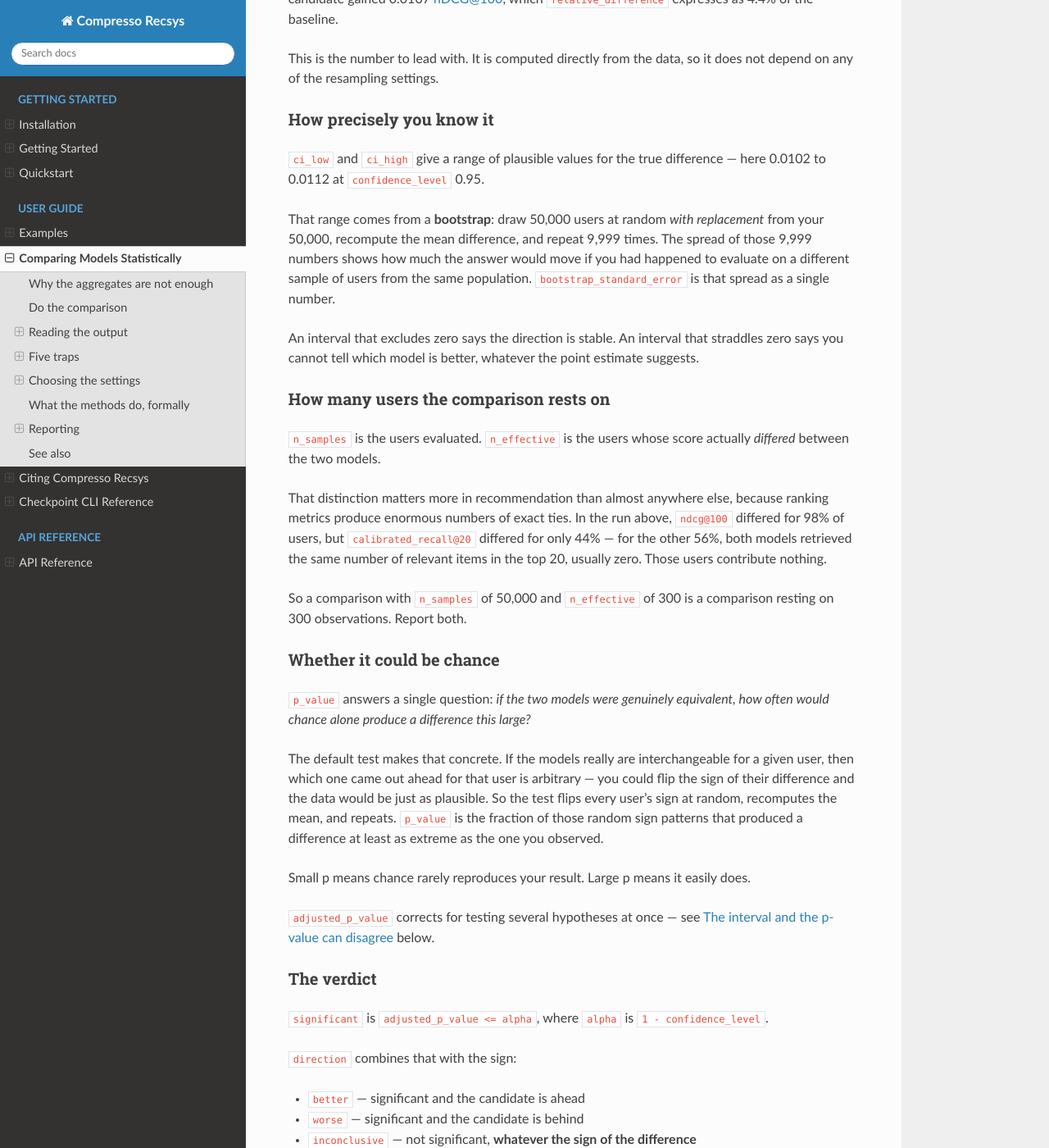
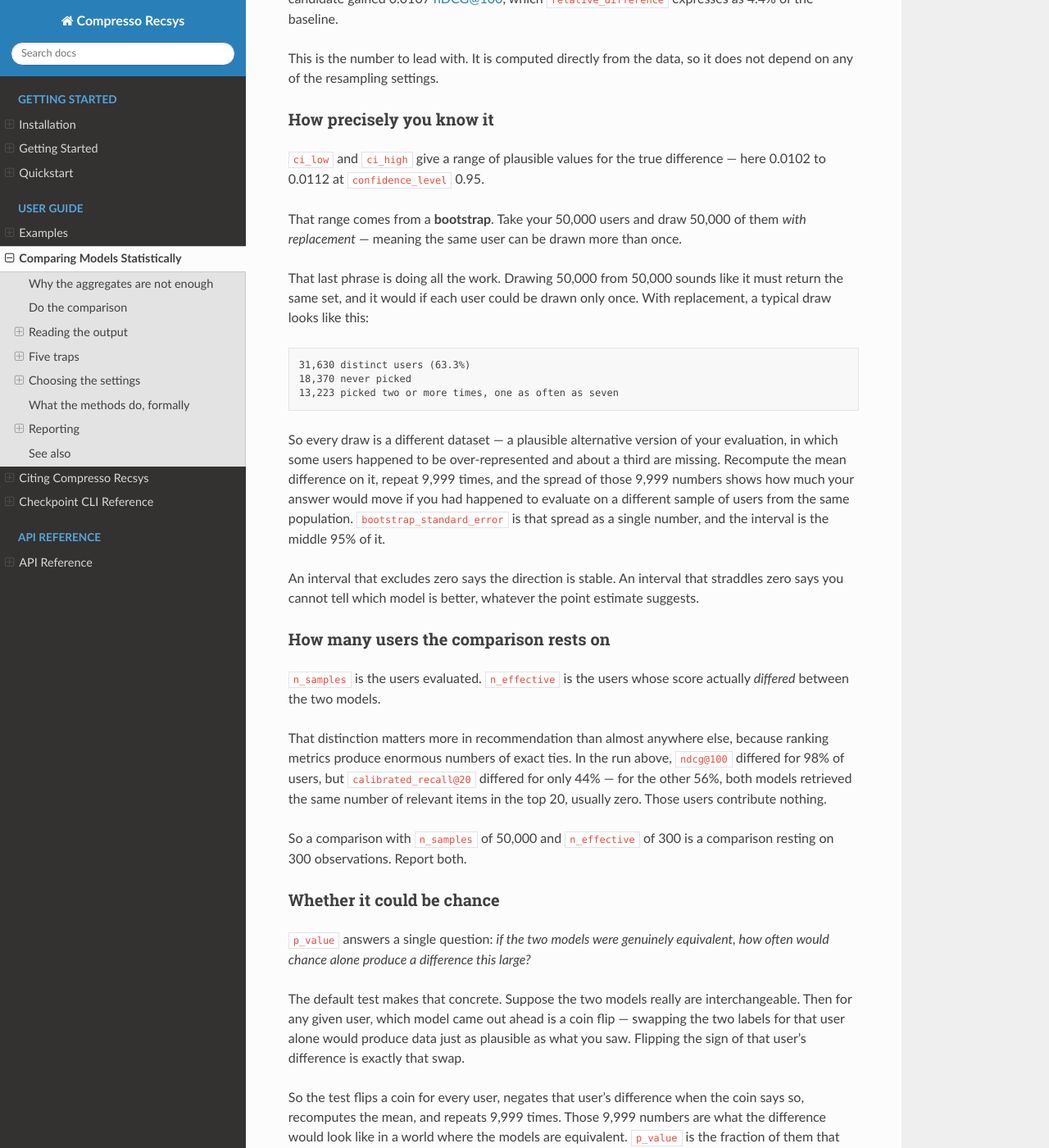
Before and after one commit to zombak79/compresso-recsys, a Sphinx documentation site: the page built from docs/source/statistical-comparison.rst, in a window 1280 px wide and 1400 px high, scrolled down 2035 px. Shown: the whole window at 82% size. Built offline with Sphinx 7.4.7 and the Read the Docs theme 3.1.0, drawn with Linux system fonts in a browser that asks for light colours; some of the changed text lies outside the part shown.

Commit message:
Explain what sampling with replacement actually does
The bootstrap paragraph named the mechanism without explaining it. A reader
who does not already know the method sees "draw 50,000 users from your
50,000" and reasonably concludes it must return the same set every time,
which would make the whole procedure a no-op. The phrase "with replacement"
was italicised but left to carry the entire idea on its own.

It now says what a draw actually looks like: about 63% distinct users, a
third never picked, some picked several times. That is the point, because it
is what makes each replicate a different dataset and therefore what makes the
interval have any width at all.

The randomization paragraph had the same shape of problem. It said the sign
of a difference is arbitrary under the null without saying why, so the sign
flip read as an unmotivated trick. It now connects the flip to swapping the
two model labels for that one user, which is the thing the null actually
claims is harmless.

Reported by a reader of the draft who asked whether repeated sampling from a
pool of the same size could do anything.

```diff
--- a/docs/source/statistical-comparison.rst
+++ b/docs/source/statistical-comparison.rst
@@ -113,11 +113,26 @@ How precisely you know it
 ``ci_low`` and ``ci_high`` give a range of plausible values for the true
 difference — here 0.0102 to 0.0112 at ``confidence_level`` 0.95.
 
-That range comes from a **bootstrap**: draw 50,000 users at random *with
-replacement* from your 50,000, recompute the mean difference, and repeat 9,999
-times. The spread of those 9,999 numbers shows how much the answer would move
-if you had happened to evaluate on a different sample of users from the same
-population. ``bootstrap_standard_error`` is that spread as a single number.
+That range comes from a **bootstrap**. Take your 50,000 users and draw 50,000
+of them *with replacement* — meaning the same user can be drawn more than once.
+
+That last phrase is doing all the work. Drawing 50,000 from 50,000 sounds like
+it must return the same set, and it would if each user could be drawn only once.
+With replacement, a typical draw looks like this:
+
+.. code-block:: text
+
+   31,630 distinct users (63.3%)
+   18,370 never picked
+   13,223 picked two or more times, one as often as seven
+
+So every draw is a different dataset — a plausible alternative version of your
+evaluation, in which some users happened to be over-represented and about a
+third are missing. Recompute the mean difference on it, repeat 9,999 times, and
+the spread of those 9,999 numbers shows how much your answer would move if you
+had happened to evaluate on a different sample of users from the same
+population. ``bootstrap_standard_error`` is that spread as a single number, and
+the interval is the middle 95% of it.
 
 An interval that excludes zero says the direction is stable. An interval that
 straddles zero says you cannot tell which model is better, whatever the point
@@ -145,12 +160,20 @@ Whether it could be chance
 ``p_value`` answers a single question: *if the two models were genuinely
 equivalent, how often would chance alone produce a difference this large?*
 
-The default test makes that concrete. If the models really are interchangeable
-for a given user, then which one came out ahead for that user is arbitrary — you
-could flip the sign of their difference and the data would be just as plausible.
-So the test flips every user's sign at random, recomputes the mean, and repeats.
-``p_value`` is the fraction of those random sign patterns that produced a
-difference at least as extreme as the one you observed.
+The default test makes that concrete. Suppose the two models really are
+interchangeable. Then for any given user, which model came out ahead is a coin
+flip — swapping the two labels for that user alone would produce data just as
+plausible as what you saw. Flipping the sign of that user's difference is
+exactly that swap.
+
+So the test flips a coin for every user, negates that user's difference when the
+coin says so, recomputes the mean, and repeats 9,999 times. Those 9,999 numbers
+are what the difference would look like in a world where the models are
+equivalent. ``p_value`` is the fraction of them that came out at least as
+extreme as the difference you actually measured.
+
+If your result sits comfortably inside that crowd, chance explains it. If almost
+nothing in the crowd reaches it, chance does not.
 
 Small p means chance rarely reproduces your result. Large p means it easily
 does.
```
